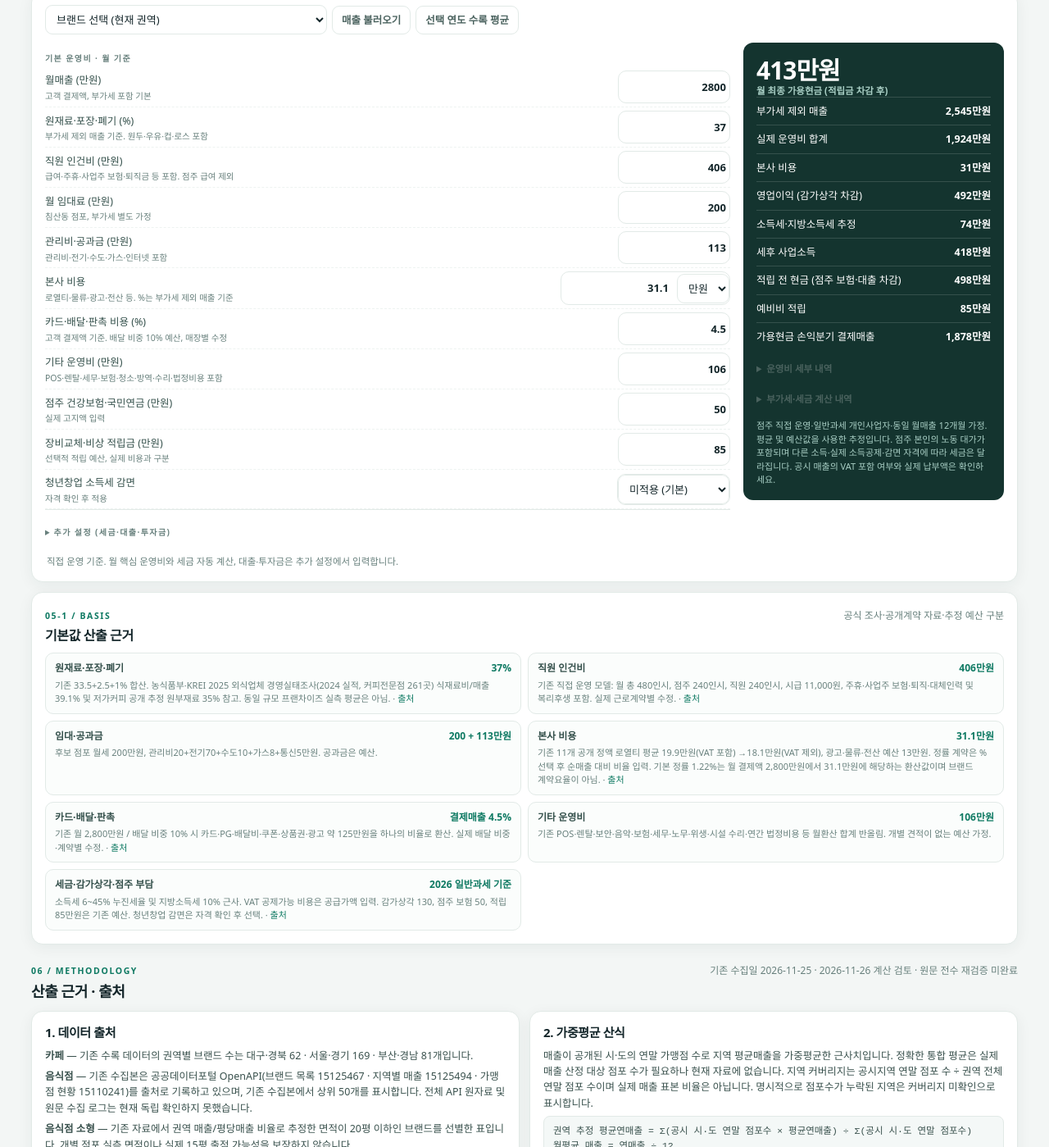
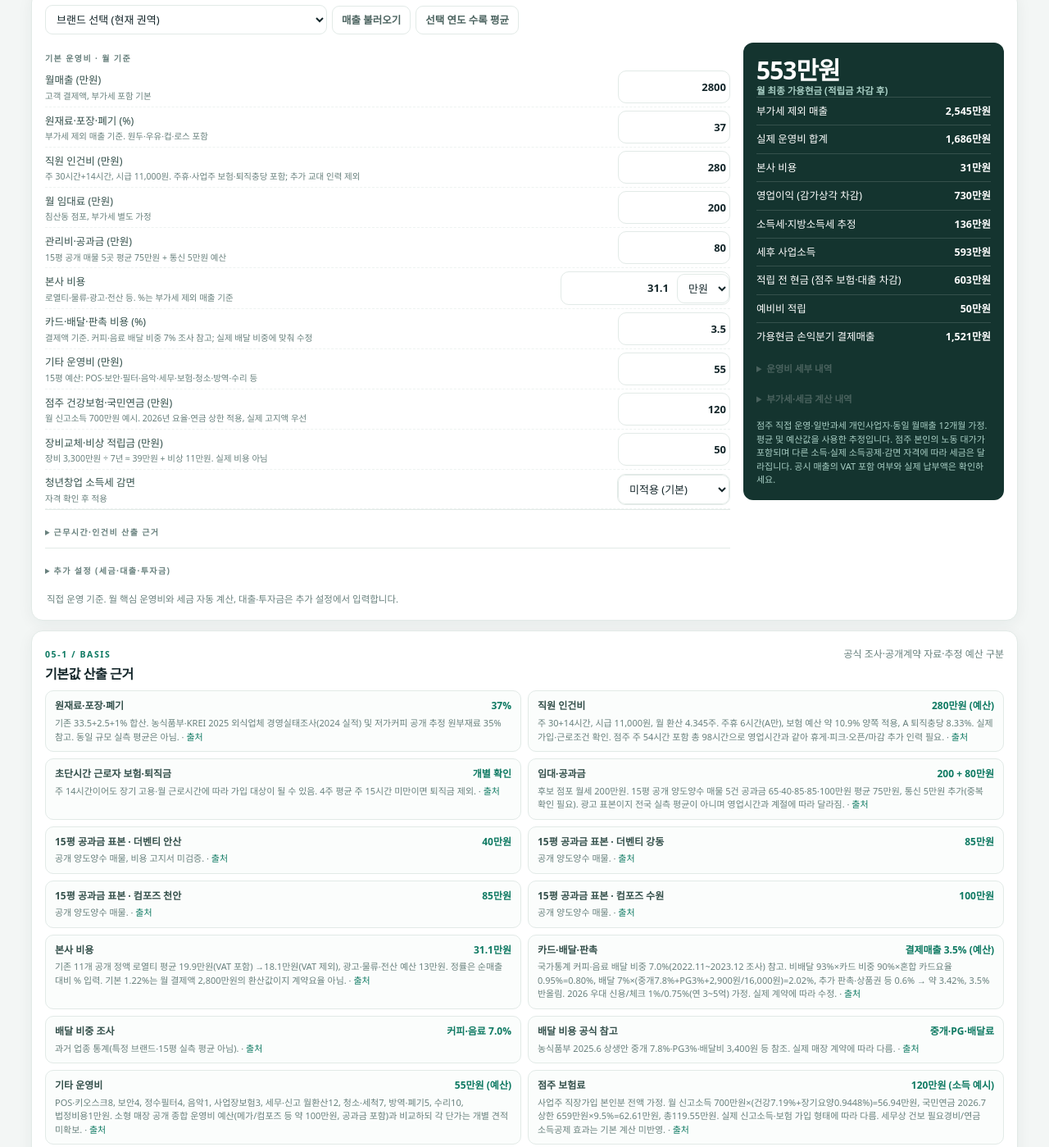
Before and after one commit to nam3290/tokyo-trip-2026, a plain HTML site: page franchise/index.html in a window 1280 px wide. Shown: the part 5142-6541 px from the top of the page at 82% size. Drawn offline with Linux system fonts and the light colour scheme.

Commit message:
Rebenchmark cafe expenses for 15-pyeong owner staffing

```diff
--- a/franchise/index.html
+++ b/franchise/index.html
@@ -336,7 +336,7 @@ footer{max-width:1240px;margin:30px auto 0;padding:18px;border-top:1px solid var
   </section>
 
   <section id="sec-pnl">
-    <div class="shead"><div><span class="snum">05 / Unit economics</span><h2 style="margin-top:2px">세후 현금흐름 계산기</h2></div><div class="sub">점주 직접 운영 · 핵심 비용만 · 월세 200만원</div></div>
+    <div class="shead"><div><span class="snum">05 / Unit economics</span><h2 style="margin-top:2px">세후 현금흐름 계산기</h2></div><div class="sub">15평 단층 운영 · 08~22시 매일 · 점주 주 6일 · 월세 200만원</div></div>
     <div class="card" style="padding:16px">
       <div class="opbar">
         <div class="addbox" style="margin:0">
@@ -844,14 +844,14 @@ var hqValues={fixed:31.1,pct:1.22};
 var PNL_FIELDS=[
  {id:'pSales',l:'월매출 (만원)',v:2800,s:'고객 결제액, 부가세 포함 기본'},
  {id:'pMat',l:'원재료·포장·폐기 (%)',v:37,s:'부가세 제외 매출 기준. 원두·우유·컵·로스 포함'},
- {id:'pLabor',l:'직원 인건비 (만원)',v:406,s:'급여·주휴·사업주 보험·퇴직금 등 포함. 점주 급여 제외'},
+ {id:'pLabor',l:'직원 인건비 (만원)',v:280,s:'주 30시간+14시간, 시급 11,000원. 주휴·사업주 보험·퇴직충당 포함; 추가 교대 인력 제외'},
  {id:'pRent',l:'월 임대료 (만원)',v:200,s:'침산동 점포, 부가세 별도 가정'},
- {id:'pUtilities',l:'관리비·공과금 (만원)',v:113,s:'관리비·전기·수도·가스·인터넷 포함'},
+ {id:'pUtilities',l:'관리비·공과금 (만원)',v:80,s:'15평 공개 매물 5곳 평균 75만원 + 통신 5만원 예산'},
  {id:'pHQ',l:'본사 비용',v:31.1,s:'로열티·물류·광고·전산 등. %는 부가세 제외 매출 기준'},
- {id:'pFee',l:'카드·배달·판촉 비용 (%)',v:4.5,s:'고객 결제액 기준. 배달 비중 10% 예산, 매장별 수정'},
- {id:'pOther',l:'기타 운영비 (만원)',v:106,s:'POS·렌탈·세무·보험·청소·방역·수리·법정비용 포함'},
- {id:'pOwnerIns',l:'점주 건강보험·국민연금 (만원)',v:50,s:'실제 고지액 입력'},
- {id:'pReserve',l:'장비교체·비상 적립금 (만원)',v:85,s:'선택적 적립 예산, 실제 비용과 구분'},
+ {id:'pFee',l:'카드·배달·판촉 비용 (%)',v:3.5,s:'결제액 기준. 커피·음료 배달 비중 7% 조사 참고; 실제 배달 비중에 맞춰 수정'},
+ {id:'pOther',l:'기타 운영비 (만원)',v:55,s:'15평 예산: POS·보안·필터·음악·세무·보험·청소·방역·수리 등'},
+ {id:'pOwnerIns',l:'점주 건강보험·국민연금 (만원)',v:120,s:'월 신고소득 700만원 예시. 2026년 요율·연금 상한 적용, 실제 고지액 우선'},
+ {id:'pReserve',l:'장비교체·비상 적립금 (만원)',v:50,s:'장비 3,300만원 ÷ 7년 ≈ 39만원 + 비상 11만원. 실제 비용 아님'},
  {id:'pRelief',l:'청년창업 소득세 감면',v:0,opts:[[0,'미적용 (기본)'],[50,'50%'],[75,'75%'],[100,'100% (적격 청년)']],s:'자격 확인 후 적용'}
 ];
 var EXTRA_FIELDS=[
@@ -871,6 +871,7 @@ function renderPnlForm(){
  if(f.id==='pHQ')ctrl='<div style="display:flex;gap:6px;align-items:center;justify-content:flex-end;width:100%">'+ctrl+'<select id="pHQUnit" aria-label="본사 비용 단위" style="width:auto;flex-shrink:0"><option value="fixed">만원</option><option value="pct">%</option></select></div>';
  return '<div class="prow"><div class="plab"><label for="'+f.id+'">'+esc(f.l)+'</label><small>'+esc(f.s||'')+'</small></div><div class="pctl">'+ctrl+'</div></div>';}
  fld('pnlForm').innerHTML='<div class="pgroup">기본 운영비 · 월 기준</div>'+PNL_FIELDS.map(field).join('')+
+ '<details style="border-top:1px solid var(--line);padding:8px 0"><summary class="pgroup" style="cursor:pointer">근무시간·인건비 산출 근거</summary><div class="muted" style="font-size:12px;line-height:1.65">매장: 주 7일 08~22시 = 98시간/주<br>점주: 주 6일 08~17시 = 54시간/주<br>파트 A: 주 30시간 + 유급주휴 6시간(요건 충족 가정)<br>파트 B: 주 14시간, 주휴·퇴직충당 미반영(4주 평균 소정근로 15시간 미만 가정)<br>월 환산 365÷7÷12주, 시급 11,000원(2026 최저임금 10,320원). A 급여 172.1만원 + 사업주 보험 약 18.8 + 퇴직충당 14.3 = 205.2만원. B 급여 66.9 + 보험 예산 7.3 = 74.2만원. 합계 약 279.4만원 → 280만원. B는 장기고용 및 월 근로시간에 따른 보험 적용 가능성을 고려해 전 보험 요율을 예산에 적용. 실제 가입·근로조건에 따라 달라짐.<br><b>주의: 주 98시간 투입 = 영업 98시간, 중복 인력 0시간.</b> 휴게·피크타임·오픈/마감·점주 휴식·휴가 대체가 별도 필요하며 기본 인건비에는 미포함. 주 8시간 별도 단시간 인력이라면 약 40~46만원/월 추가 예산(가입·주휴 요건에 따라 상이).</div></details>'+
  '<details style="border-top:1px solid var(--line);padding:8px 0"><summary class="pgroup" style="cursor:pointer">추가 설정 (세금·대출·투자금)</summary>'+EXTRA_FIELDS.map(field).join('')+'</details>';
  ALL_FIELDS.forEach(function(f){fld(f.id).addEventListener('input',calcPnl);fld(f.id).addEventListener('change',calcPnl);});
  fld('pHQUnit').addEventListener('change',function(){changeHQMode(fld('pHQUnit').value);});
@@ -929,13 +930,23 @@ function fillPnlSelect(){fld('pnlBrand').innerHTML='<option value="">브랜드
 fld('pnlLoad').addEventListener('click',function(){var r=rows().find(function(x){return String(x.rank)===fld('pnlBrand').value;});if(r)setPnl(r.monthly,r);});
 fld('pnlAvg').addEventListener('click',function(){var w=yearSummary(state.reg).weighted;if(w!=null)setPnl(w/12,null);});
 var PNL_BASIS=[
- ['원재료·포장·폐기','37%','기존 33.5+2.5+1% 합산. 농식품부·KREI 2025 외식업체 경영실태조사(2024 실적, 커피전문점 261곳) 식재료비/매출 39.1% 및 저가커피 공개 추정 원부재료 35% 참고. 동일 규모 프랜차이즈 실측 평균은 아님.','https://www.mafra.go.kr/'],
- ['직원 인건비','406만원','기존 직접 운영 모델: 월 총 480인시, 점주 240인시, 직원 240인시, 시급 11,000원, 주휴·사업주 보험·퇴직·대체인력 및 복리후생 포함. 실제 근로계약별 수정.','https://www.moel.go.kr/'],
- ['임대·공과금','200 + 113만원','후보 점포 월세 200만원, 관리비20+전기70+수도10+가스8+통신5만원. 공과금은 예산.',''],
- ['본사 비용','31.1만원','기존 11개 공개 정액 로열티 평균 19.9만원(VAT 포함) →18.1만원(VAT 제외), 광고·물류·전산 예산 13만원. 정률 계약은 % 선택 후 순매출 대비 비율 입력. 기본 정률 1.22%는 월 결제액 2,800만원에서 31.1만원에 해당하는 환산값이며 브랜드 계약요율이 아님.','https://franchise.toolhub.kr/compare/coffee'],
- ['카드·배달·판촉','결제매출 4.5%','기존 월 2,800만원 / 배달 비중 10% 시 카드·PG·배달비·쿠폰·상품권·광고 약 125만원을 하나의 비율로 환산. 실제 배달 비중·계약별 수정.','https://www.fsc.go.kr/'],
- ['기타 운영비','106만원','기존 POS·렌탈·보안·음악·보험·세무·노무·위생·시설 수리·연간 법정비용 등 월환산 합계 반올림. 개별 견적이 없는 예산 가정.',''],
- ['세금·감가상각·점주 부담','2026 일반과세 기준','소득세 6~45% 누진세율 및 지방소득세 10% 근사. VAT 공제가능 비용은 공급가액 입력. 감가상각 130, 점주 보험 50, 적립 85만원은 기존 예산. 청년창업 감면은 자격 확인 후 선택.','https://www.nts.go.kr/']
+ ['원재료·포장·폐기','37%','기존 33.5+2.5+1% 합산. 농식품부·KREI 2025 외식업체 경영실태조사(2024 실적) 및 저가커피 공개 추정 원부재료 35% 참고. 동일 규모 실측 평균은 아님.','https://www.mafra.go.kr/'],
+ ['직원 인건비','280만원 (예산)','주 30+14시간, 시급 11,000원, 월 환산 4.345주. 주휴 6시간(A만), 보험 예산 약 10.9% 양쪽 적용, A 퇴직충당 8.33%. 실제 가입·근로조건 확인. 점주 주 54시간 포함 총 98시간으로 영업시간과 같아 휴게·피크·오픈/마감 추가 인력 필요.','https://www.moel.go.kr/mainpop2.do'],
+ ['초단시간 근로자 보험·퇴직금','개별 확인','주 14시간이어도 장기 고용·월 근로시간에 따라 가입 대상이 될 수 있음. 4주 평균 주 15시간 미만이면 퇴직금 제외.','https://www.moel.go.kr/faq/faqView.do?seqRepeat=77'],
+ ['임대·공과금','200 + 80만원','후보 점포 월세 200만원. 15평 공개 양도양수 매물 5건 공과금 65·40·85·85·100만원 평균 75만원, 통신 5만원 추가(중복 확인 필요). 광고 표본이지 전국 실측 평균이 아니며 영업시간과 계절에 따라 달라짐.','https://changuphub24.com/sub/product.php?idx=2674&mode=view'],
+ ['15평 공과금 표본 · 더벤티 안산','40만원','공개 양도양수 매물, 비용 고지서 미검증.','https://www.changuphub24.com/sub/product.php?idx=2681&mode=view'],
+ ['15평 공과금 표본 · 더벤티 강동','85만원','공개 양도양수 매물.','https://www.changuphub24.com/sub/product.php?idx=2636&mode=view'],
+ ['15평 공과금 표본 · 컴포즈 천안','85만원','공개 양도양수 매물.','https://changuphub24.com/sub/product.php?idx=2966&mode=view'],
+ ['15평 공과금 표본 · 컴포즈 수원','100만원','공개 양도양수 매물.','https://changuphub24.com/sub/product.php?idx=2928&mode=view'],
+ ['본사 비용','31.1만원','기존 11개 공개 정액 로열티 평균 19.9만원(VAT 포함) →18.1만원(VAT 제외), 광고·물류·전산 예산 13만원. 정률은 순매출 대비 % 입력. 기본 1.22%는 월 결제액 2,800만원의 환산값이지 계약요율 아님.','https://franchise.toolhub.kr/compare/coffee'],
+ ['카드·배달·판촉','결제매출 3.5% (예산)','국가통계 커피·음료 배달 비중 7.0%(2022.11~2023.12 조사) 참고. 비배달 93%×카드 비중 90%×혼합 카드요율 0.95%=0.80%, 배달 7%×(중개7.8%+PG3%+2,900원/16,000원)=2.02%, 추가 판촉·상품권 등 0.6% → 약 3.42%, 3.5% 반올림. 2026 우대 신용/체크 1%/0.75%(연 3~5억) 가정. 실제 계약에 따라 수정.','https://www.fsc.go.kr/po010101/87498'],
+ ['배달 비중 조사','커피·음료 7.0%','과거 업종 통계(특정 브랜드·15평 실측 평균 아님).','https://mods.go.kr/boardDownload.es?bid=213&list_no=428916&seq=5'],
+ ['배달 비용 공식 참고','중개·PG·배달료','농식품부 2025.6 상생안 중개 7.8%·PG3%·배달비 3,400원 등 참조. 실제 매장 계약에 따라 다름.','https://www.mafra.go.kr/bbs/home/792/588245/download.do'],
+ ['기타 운영비','55만원 (예산)','POS·키오스크8, 보안4, 정수필터4, 음악1, 사업장보험3, 세무·신고 월환산12, 청소·세척7, 방역·폐기5, 수리10, 법정비용1만원. 소형 매장 공개 종합 운영비 예산(메가/컴포즈 등 약 100만원, 공과금 포함)과 비교하되 각 단가는 개별 견적 미확보.','https://franchise.toolhub.kr/brands/mega-coffee'],
+ ['점주 보험료','120만원 (소득 예시)','사업주 직장가입 본인분 전액 가정. 월 신고소득 700만원×(건강7.19%+장기요양0.9448%)=56.94만원, 국민연금 2026.7 상한 659만원×9.5%=62.61만원, 총119.55만원. 실제 신고소득·보험 가입 형태에 따라 다름. 세무상 건보 필요경비/연금 소득공제 효과는 기본 계산 미반영.','https://www.nps.or.kr/pnsinfo/ntpsklg/getOHAF0097M0.do'],
+ ['건강보험·장기요양','7.19% + 0.9448%','2026년도 공식 요율, 사업주 본인 부담 기준 예산.','https://edi.nhis.or.kr/portal/images/popup/20251204_pop01longdesc.html'],
+ ['장비교체·비상 적립','50만원 (예산)','메가 공식 주방기기·기물 3,254.2만원, 카페게이트 공개 장비·설비 3,300만원 참고. 3,300만원/84개월=39.3만원 + 비상 10.7만원. 7년은 계획용 교체주기이지 실측 수명/세법상 내용연수가 아님. 적립금은 가용현금에서만 차감.','https://www.mega-mgccoffee.com/startup/cost/'],
+ ['세금·감가상각','2026 일반과세 기준','소득세 6~45% 누진세율 및 지방소득세 10% 근사. VAT 공제가능 비용은 공급가액 입력. 감가상각 130만원은 기존 예산(실제 자산 기준 수정). 청년창업 감면은 자격 확인 후 선택.','https://www.nts.go.kr/']
 ];
 function renderBasis(){fld('pnlBasis').innerHTML=PNL_BASIS.map(function(r){return '<div class="brow"><div class="t"><span>'+esc(r[0])+'</span><b>'+esc(r[1])+'</b></div><div class="s">'+esc(r[2])+(r[3]?' · <a target="_blank" rel="noopener" href="'+esc(r[3])+'">출처</a>':'')+'</div></div>';}).join('');}
 
```
